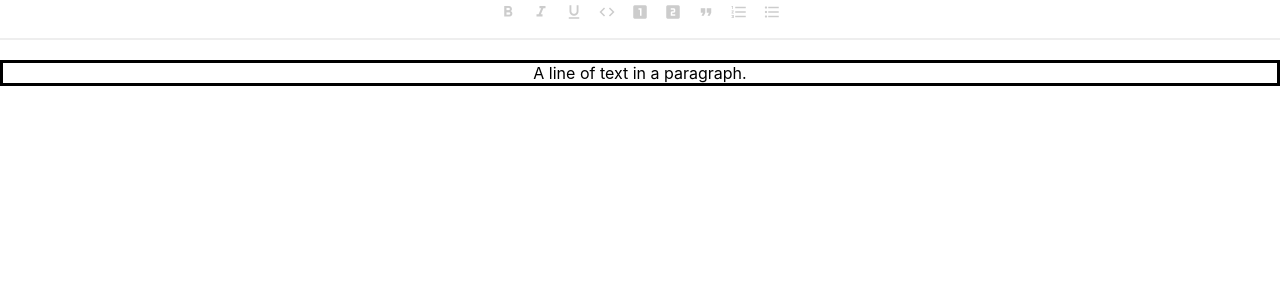
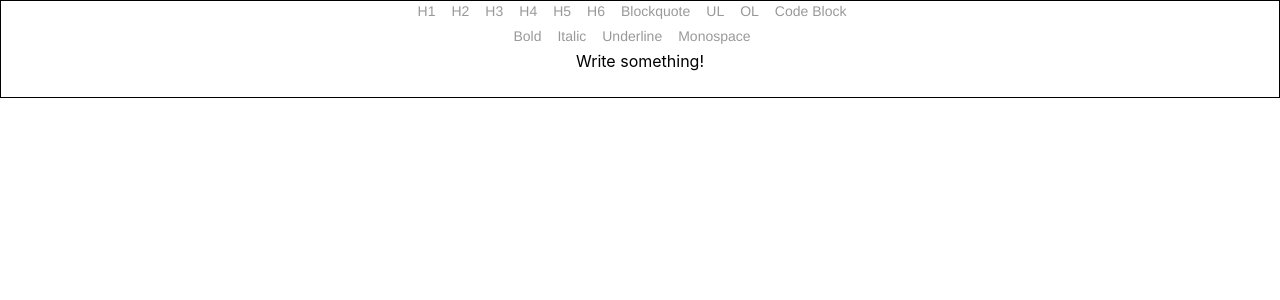
Before and after one commit to chrissayon/GitBlog, a React (Create React App) app: page /Editor in a window 1280 px wide. Shown: the top 300 px of the page. Built offline with nearby package versions, Linux system fonts and the light colour scheme; the HTML template or start-up script is replaced by a standard one.

Commit message:
main: switch to draftjs

```diff
--- a/package.json
+++ b/package.json
@@ -7,6 +7,7 @@
     "@testing-library/jest-dom": "^5.14.1",
     "@testing-library/react": "^11.2.7",
     "@testing-library/user-event": "^12.8.3",
+    "draft-js": "^0.11.7",
     "prop-types": "^15.7.2",
     "react": "^17.0.2",
     "react-dom": "^17.0.2",
--- a/src/components/Editor/TextEditor.css
+++ b/src/components/Editor/TextEditor.css
@@ -1,3 +1,27 @@
-.editor__wrapper {
-  border-style: solid;
+.blockquote {
+  border-left: 5px solid #eee;
+  color: #666;
+  font-family: 'Hoefler Text', 'Georgia', serif;
+  font-style: italic;
+  margin: 16px 0;
+  padding: 10px 20px;
 }
+
+.controls {
+  font-family: 'Helvetica', sans-serif;
+  font-size: 14px;
+  margin-bottom: 5px;
+  user-select: none;
+}
+
+.controls__styleButton {
+  color: #999;
+  cursor: pointer;
+  margin-right: 16px;
+  padding: 2px 0;
+  display: inline-block;
+}
+
+.controls__activeButton {
+  color: #5890ff;
+}
--- a/src/components/Editor/TextEditor.jsx
+++ b/src/components/Editor/TextEditor.jsx
@@ -1,83 +1,184 @@
-import { useCallback, useMemo, useState } from 'react';
+import {
+  useState,
+  useRef,
+  useCallback,
+} from 'react';
 
 import {
-  createEditor,
-} from 'slate';
+  Editor,
+  EditorState,
+  RichUtils,
+} from 'draft-js';
 
-import {
-  Slate,
-  Editable,
+import './TextEditor.css';
 
-  withReact,
-} from 'slate-react';
+// Custom overrides for "code" style.
+const styleMap = {
+  CODE: {
+    backgroundColor: 'rgba(0, 0, 0, 0.05)',
+    fontFamily: '"Inconsolata", "Menlo", "Consolas", monospace',
+    fontSize: 16,
+    padding: 2,
+  },
+};
 
-import { withHistory } from 'slate-history';
+const getBlockStyle = (block) => {
+  switch (block.getType()) {
+    case 'blockquote':
+      return 'blockquote';
+    default:
+      return null;
+  }
+};
 
-import { renderElementNoCallback, renderLeafNoCallback } from './EditorComponents';
-import EditorUtilities from './EditorUtilities';
-import './TextEditor.css';
-import { Toolbar, MarkButton, BlockButton } from './Toolbar';
-
-const TextEditor = () => {
-  const [value, setValue] = useState([
-    {
-      type: 'paragraph',
-      children: [{ text: 'A line of text in a paragraph.' }],
-    },
-  ]);
-
-  const editor = useMemo(() => withHistory(withReact(createEditor())), []);
-
-  const renderElement = useCallback(renderElementNoCallback, []);
-  const renderLeaf = useCallback(renderLeafNoCallback, []);
+const StyleButton = ({
+  onToggle,
+  active,
+  label,
+  style,
+}) => {
+  let className = 'controls__styleButton ';
+  if (active) {
+    className += 'controls__activeButton';
+  }
 
   return (
-    <Slate
-      editor={editor}
-      value={value}
-      onChange={(newValue) => setValue(newValue)}
+    <span
+      className={className}
+      role="button"
+      tabIndex="0"
+      onMouseDown={(e) => {
+        e.preventDefault();
+        onToggle(style);
+      }}
     >
-      <Toolbar>
-        <MarkButton format="bold" icon="format_bold" />
-        <MarkButton format="italic" icon="format_italic" />
-        <MarkButton format="underline" icon="format_underlined" />
-        <MarkButton format="code" icon="code" />
-        <BlockButton format="heading-one" icon="looks_one" />
-        <BlockButton format="heading-two" icon="looks_two" />
-        <BlockButton format="block-quote" icon="format_quote" />
-        <BlockButton format="numbered-list" icon="format_list_numbered" />
-        <BlockButton format="bulleted-list" icon="format_list_bulleted" />
-      </Toolbar>
-      <Editable
-        className="editor__wrapper"
-        renderElement={renderElement}
-        renderLeaf={renderLeaf}
-        onKeyDown={(event) => {
-          if (!event.ctrlKey) {
-            return;
-          }
-
-          event.preventDefault();
-
-          switch (event.key) {
-            case '`': {
-              EditorUtilities.toggleCodeBlock(editor);
-              break;
-            }
-
-            case 'b': {
-              EditorUtilities.toggleBoldMark(editor);
-              break;
-            }
-
-            default: {
-              break;
-            }
-          }
-        }}
-      />
-    </Slate>
+      {label}
+    </span>
   );
 };
 
-export default TextEditor;
+const BLOCK_TYPES = [
+  { label: 'H1', style: 'header-one' },
+  { label: 'H2', style: 'header-two' },
+  { label: 'H3', style: 'header-three' },
+  { label: 'H4', style: 'header-four' },
+  { label: 'H5', style: 'header-five' },
+  { label: 'H6', style: 'header-six' },
+  { label: 'Blockquote', style: 'blockquote' },
+  { label: 'UL', style: 'unordered-list-item' },
+  { label: 'OL', style: 'ordered-list-item' },
+  { label: 'Code Block', style: 'code-block' },
+];
+
+const BlockStyleControls = ({
+  editorState,
+  onToggle,
+}) => {
+  const selection = editorState.getSelection();
+  const blockType = editorState
+    .getCurrentContent()
+    .getBlockForKey(selection.getStartKey())
+    .getType();
+
+  return (
+    <div className="controls">
+      {BLOCK_TYPES.map((type) => (
+        <StyleButton
+          key={type.label}
+          active={type.style === blockType}
+          label={type.label}
+          onToggle={onToggle}
+          style={type.style}
+        />
+      ))}
+    </div>
+  );
+};
+
+const INLINE_STYLES = [
+  { label: 'Bold', style: 'BOLD' },
+  { label: 'Italic', style: 'ITALIC' },
+  { label: 'Underline', style: 'UNDERLINE' },
+  { label: 'Monospace', style: 'CODE' },
+];
+
+const InlineStyleControls = ({
+  editorState,
+  onToggle,
+}) => {
+  const currentStyle = editorState.getCurrentInlineStyle();
+  return (
+    <div className="controls">
+      {INLINE_STYLES.map((type) => (
+        <StyleButton
+          key={type.label}
+          active={currentStyle.has(type.style)}
+          label={type.label}
+          onToggle={onToggle}
+          style={type.style}
+        />
+      ))}
+    </div>
+  );
+};
+
+export default function MyEditor() {
+  const [editorState, setEditorState] = useState(() => EditorState.createEmpty());
+
+  const editor = useRef(null);
+
+  const focusEditor = () => {
+    editor.current.focus();
+  };
+
+  const handleKeyCommand = useCallback(
+    (command, localEditorState) => {
+      const newState = RichUtils.handleKeyCommand(localEditorState, command);
+
+      if (newState) {
+        setEditorState(newState);
+        return 'handled';
+      }
+
+      return 'not-handled';
+    },
+    [editorState, setEditorState],
+  );
+
+  return (
+    <div
+      style={{ border: '1px solid black', minHeight: '6em', cursor: 'text' }}
+      onClick={focusEditor}
+      onKeyPress={() => {}} // Empty functon to comply with linting
+      role="textbox"
+      tabIndex="0"
+    >
+      <BlockStyleControls
+        editorState={editorState}
+        onToggle={(blockType) => {
+          const newState = RichUtils.toggleBlockType(editorState, blockType);
+          setEditorState(newState);
+        }}
+      />
+      <InlineStyleControls
+        editorState={editorState}
+        onToggle={(inlineStyle) => {
+          const newState = RichUtils.toggleInlineStyle(
+            editorState,
+            inlineStyle,
+          );
+          setEditorState(newState);
+        }}
+      />
+      <Editor
+        blockStyleFn={getBlockStyle}
+        ref={editor}
+        customStyleMap={styleMap}
+        editorState={editorState}
+        onChange={setEditorState}
+        handleKeyCommand={handleKeyCommand}
+        placeholder="Write something!"
+      />
+    </div>
+  );
+}
```
Also changed, not shown: 1 other file (tests, documents, lock files or other folders).
